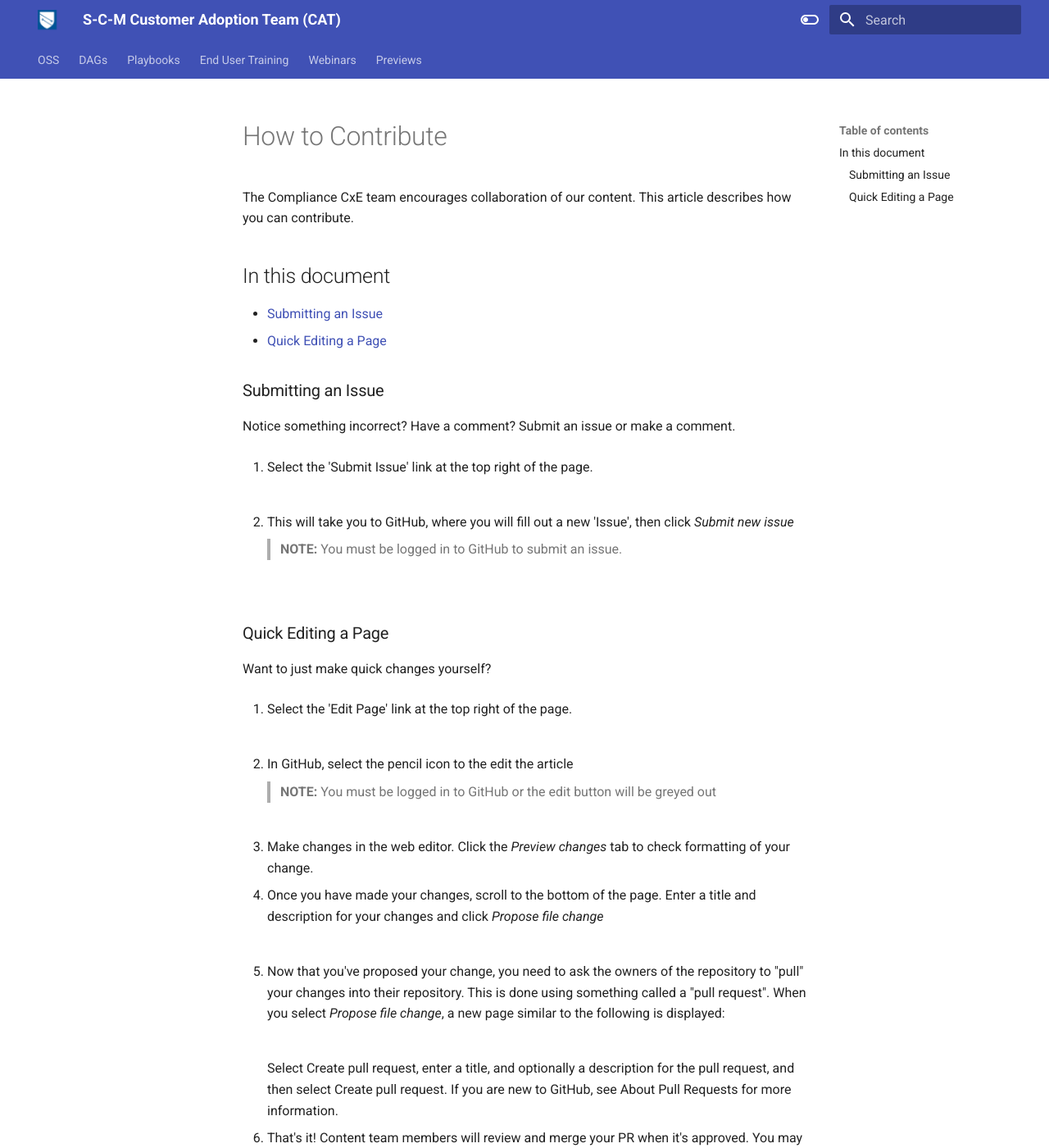
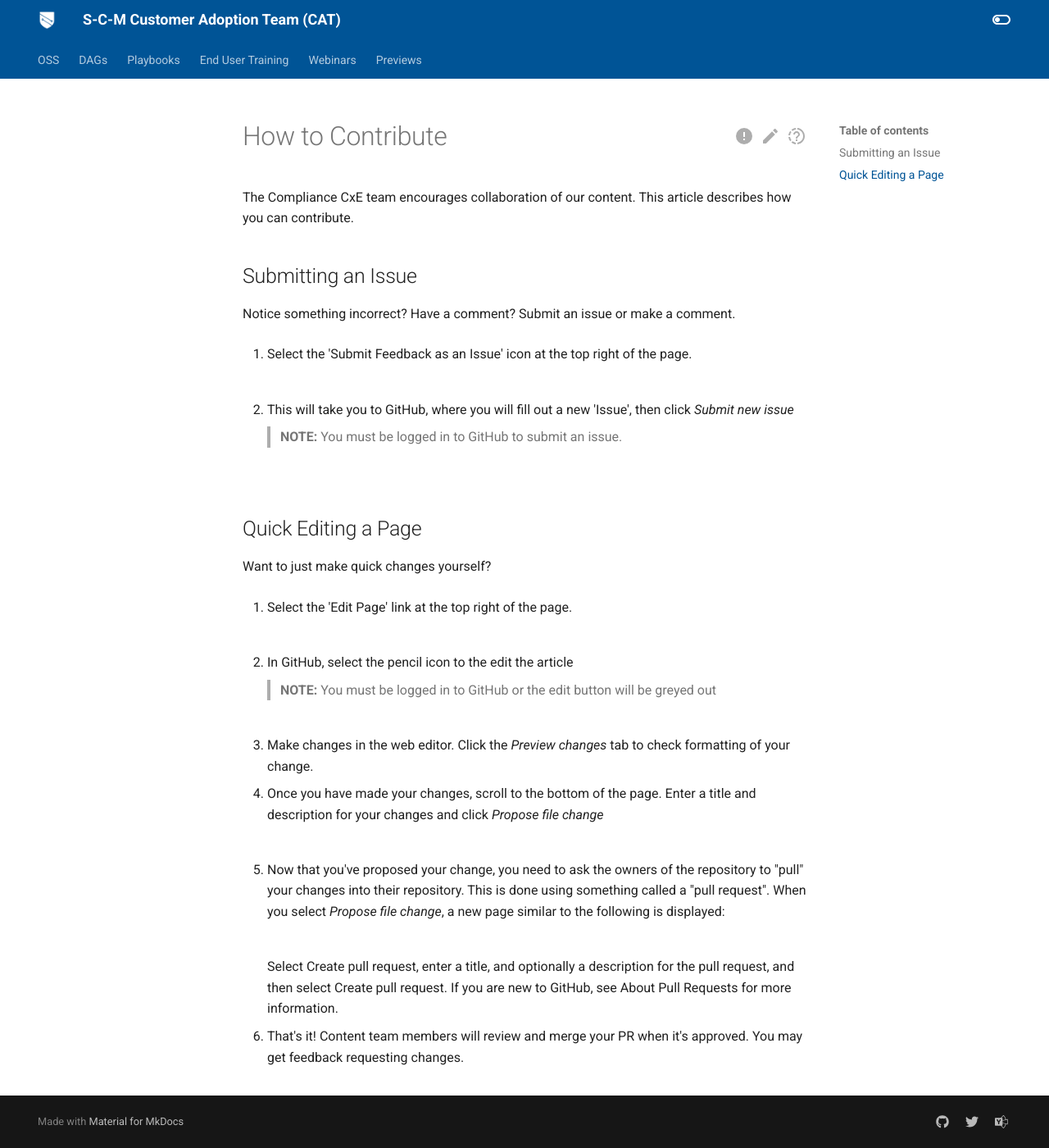
Before and after one commit to microsoft/ComplianceCxE, an MkDocs documentation site: the page built from docs/how-to-contribute.md, in a window 1280 px wide and 1400 px high. Shown: the whole window at 82% size. Built offline with MkDocs 1.6.1 and Material for MkDocs 9.7.7, drawn with Linux system fonts in a browser that asks for light colours; comment, search, counter and statistics services are not loaded; old or Windows-style settings are respelled for this version of MkDocs.

Commit message:
updates to theme/content

```diff
--- a/docs/assets/extra.css
+++ b/docs/assets/extra.css
@@ -14,5 +14,17 @@
     --md-accent-bg-color--light:         #005496;
 }
 [data-md-color-scheme="slate"] {
-    --md-hue: 222;  /*[0, 360] */
+
+    --md-default-bg-color:             hsla(0, 0%, 20%, 1);
+    --md-default-bg-color--light:      hsla(0, 0%, 20%, 0.54);
+    --md-default-bg-color--lighter:    hsla(0, 0%, 20%, 0.26);
+    --md-default-bg-color--lightest:   hsla(0, 0%, 20%, 0.07);
+
+    --md-code-bg-color:                hsla(0, 0%, 20%, 1);
+
+    --md-footer-bg-color:              hsla(0, 0%, 10%, 0.87);
+    --md-footer-bg-color--dark:        hsla(0, 0%, 4%, 1);
+
+    --md-typeset-a-color:              #0066CC;
+
   }
--- a/docs/how-to-contribute.md
+++ b/docs/how-to-contribute.md
@@ -6,16 +6,11 @@
 
 The Compliance CxE team encourages collaboration of our content.  This article describes how you can contribute.
 
-## In this document
-
-* [Submitting an Issue](#submitting-an-issue)
-* [Quick Editing a Page](#quick-editing-a-page)
-
-### Submitting an Issue
+## Submitting an Issue
 
 Notice something incorrect? Have a comment? Submit an issue or make a comment.
 
-1. Select the 'Submit Issue'  link at the top right of the page.
+1. Select the 'Submit Feedback as an Issue'  icon at the top right of the page.
 
     ![](img\submitissue.png)
 
@@ -25,7 +20,7 @@
 
     ![](img\submitissue-github.png)
 
-### Quick Editing a Page
+## Quick Editing a Page
 
 Want to just make quick changes yourself?
 
--- a/mkdocs.yml
+++ b/mkdocs.yml
@@ -1,4 +1,7 @@
 site_name: S-C-M Customer Adoption Team (CAT)
+repo_url: https://github.com/microsoft/ComplianceCxE
+repo_name: microsoft/ComplianceCxE
+edit_uri: https://github.com/microsoft/ComplianceCxE/edit/public/docs
 nav:
     - OSS:
       - One Stop Shop: index.md
@@ -34,6 +37,9 @@
 theme:
   name: material
   language: en
+  icon:
+    repo: fontawesome/brands/github
+  custom_dir: overrides
   logo: img\scm-shield.png
   favicon: img\scm-shield.png
   features:
--- /dev/null
+++ b/overrides/main.html
@@ -0,0 +1,72 @@
+<!--
+  Copyright (c) 2016-2021 Martin Donath <martin.donath@squidfunk.com>
+
+  Permission is hereby granted, free of charge, to any person obtaining a copy
+  of this software and associated documentation files (the "Software"), to
+  deal in the Software without restriction, including without limitation the
+  rights to use, copy, modify, merge, publish, distribute, sublicense, and/or
+  sell copies of the Software, and to permit persons to whom the Software is
+  furnished to do so, subject to the following conditions:
+
+  The above copyright notice and this permission notice shall be included in
+  all copies or substantial portions of the Software.
+
+  THE SOFTWARE IS PROVIDED "AS IS", WITHOUT WARRANTY OF ANY KIND, EXPRESS OR
+  IMPLIED, INCLUDING BUT NOT LIMITED TO THE WARRANTIES OF MERCHANTABILITY,
+  FITNESS FOR A PARTICULAR PURPOSE AND NON-INFRINGEMENT. IN NO EVENT SHALL THE
+  AUTHORS OR COPYRIGHT HOLDERS BE LIABLE FOR ANY CLAIM, DAMAGES OR OTHER
+  LIABILITY, WHETHER IN AN ACTION OF CONTRACT, TORT OR OTHERWISE, ARISING
+  FROM, OUT OF OR IN CONNECTION WITH THE SOFTWARE OR THE USE OR OTHER DEALINGS
+  IN THE SOFTWARE.
+-->
+
+{% extends "base.html" %}
+
+{% block content %}
+
+    <!-- Edit button -->
+    {% if page.edit_url %}
+        <a
+        href="/how-to-contribute/"
+        title="How to Contribute"
+        class="md-content__button md-icon"
+        >
+        {% include ".icons/material/progress-question.svg" %}
+        </a>
+        <a
+        href="{{ page.edit_url }}"
+        title="{{ lang.t('edit.link.title') }}"
+        class="md-content__button md-icon"
+        >
+        {% include ".icons/material/pencil.svg" %}
+        </a>
+        <a
+        href="https://github.com/microsoft/ComplianceCxE/issues/new?title=&body=%0A%0A%5BEnter%20feedback%20here%5D%0A%0A%0A---%0A%23%23%23%23%20Document%20Details%0A%0A⚠%20*Do%20not%20edit%20this%20section.%20It%20is%20required%20for%20tracking%0A%0APage%20Path%3Ahttps://github.com/microsoft/ComplianceCxE/blob/public/docs/{{page.url}}"
+        title="Submit Feedback as an Issue"
+        class="md-content__button md-icon"
+        >
+        {% include ".icons/material/alert-circle.svg" %}
+        </a>
+    {% endif %}
+
+    <!--
+        Hack: check whether the content contains a h1 headline. If it
+        doesn't, the page title (or respectively site name) is used
+        as the main headline.
+    -->
+    {% if not "\x3ch1" in page.content %}
+        <h1>{{ page.title | d(config.site_name, true)}}</h1>
+    {% endif %}
+
+    <!-- Markdown content -->
+    {{ page.content }}
+
+    <!-- Last update of source file -->
+    {% if page and page.meta %}
+        {% if page.meta.git_revision_date_localized or
+            page.meta.revision_date
+        %}
+        {% include "partials/source-file.html" %}
+        {% endif %}
+    {% endif %}
+{% endblock %}
--- /dev/null
+++ b/overrides/partials/header.html
@@ -0,0 +1,132 @@
+<!--
+  Copyright (c) 2016-2021 Martin Donath <martin.donath@squidfunk.com>
+
+  Permission is hereby granted, free of charge, to any person obtaining a copy
+  of this software and associated documentation files (the "Software"), to
+  deal in the Software without restriction, including without limitation the
+  rights to use, copy, modify, merge, publish, distribute, sublicense, and/or
+  sell copies of the Software, and to permit persons to whom the Software is
+  furnished to do so, subject to the following conditions:
+
+  The above copyright notice and this permission notice shall be included in
+  all copies or substantial portions of the Software.
+
+  THE SOFTWARE IS PROVIDED "AS IS", WITHOUT WARRANTY OF ANY KIND, EXPRESS OR
+  IMPLIED, INCLUDING BUT NOT LIMITED TO THE WARRANTIES OF MERCHANTABILITY,
+  FITNESS FOR A PARTICULAR PURPOSE AND NON-INFRINGEMENT. IN NO EVENT SHALL THE
+  AUTHORS OR COPYRIGHT HOLDERS BE LIABLE FOR ANY CLAIM, DAMAGES OR OTHER
+  LIABILITY, WHETHER IN AN ACTION OF CONTRACT, TORT OR OTHERWISE, ARISING
+  FROM, OUT OF OR IN CONNECTION WITH THE SOFTWARE OR THE USE OR OTHER DEALINGS
+  IN THE SOFTWARE.
+-->
+
+<!-- Header -->
+<header class="md-header" data-md-component="header">
+    <nav
+      class="md-header__inner md-grid"
+      aria-label="{{ lang.t('header.title') }}"
+    >
+
+      <!-- Link to home -->
+      <a
+        href="{{ config.extra.homepage | d(nav.homepage.url, true) | url }}"
+        title="{{ config.site_name | e }}"
+        class="md-header__button md-logo"
+        aria-label="{{ config.site_name }}"
+        data-md-component="logo"
+      >
+        {% include "partials/logo.html" %}
+      </a>
+
+      <!-- Button to open drawer -->
+      <label class="md-header__button md-icon" for="__drawer">
+        {% include ".icons/material/menu" ~ ".svg" %}
+      </label>
+
+      <!-- Header title -->
+      <div class="md-header__title" data-md-component="header-title">
+        <div class="md-header__ellipsis">
+          <div class="md-header__topic">
+            <span class="md-ellipsis">
+              {{ config.site_name }}
+            </span>
+          </div>
+          <div class="md-header__topic" data-md-component="header-topic">
+            <span class="md-ellipsis">
+              {% if page and page.meta and page.meta.title %}
+                {{ page.meta.title }}
+              {% else %}
+                {{ page.title }}
+              {% endif %}
+            </span>
+          </div>
+        </div>
+      </div>
+
+      <!-- Color palette -->
+      {% if not config.theme.palette is mapping %}
+        <form class="md-header__option" data-md-component="palette">
+          {% for option in config.theme.palette %}
+            {% set primary = option.primary | replace(" ", "-") | lower %}
+            {% set accent  = option.accent  | replace(" ", "-") | lower %}
+            <input
+              class="md-option"
+              data-md-color-media="{{ option.media }}"
+              data-md-color-scheme="{{ option.scheme }}"
+              data-md-color-primary="{{ primary }}"
+              data-md-color-accent="{{ accent }}"
+              type="radio"
+              name="__palette"
+              id="__palette_{{ loop.index }}"
+            />
+            {% if option.toggle %}
+              <label
+                class="md-header__button md-icon"
+                title="{{ option.toggle.name }}"
+                for="__palette_{{ loop.index0 or loop.length }}"
+                hidden
+              >
+                {% include ".icons/" ~ option.toggle.icon ~ ".svg" %}
+              </label>
+            {% endif %}
+          {% endfor %}
+        </form>
+      {% endif %}
+
+      <!-- Site language selector -->
+      {% if config.extra.alternate %}
+        <div class="md-header__option"></form>
+          <div class="md-select">
+            {% set icon = config.theme.icon.alternate or "material/translate" %}
+            <button class="md-header__button md-icon">
+              {% include ".icons/" ~ icon ~ ".svg" %}
+            </button>
+            <div class="md-select__inner">
+              <ul class="md-select__list">
+                {% for alt in config.extra.alternate %}
+                  <li class="md-select__item">
+                    <a
+                      href="{{ alt.link | url }}"
+                      hreflang="{{ alt.lang }}"
+                      class="md-select__link"
+                    >
+                      {{ alt.name }}
+                    </a>
+                  </li>
+                  {% endfor %}
+              </ul>
+            </div>
+          </div>
+        </div>
+      {% endif %}
+
+      <!-- Button to open search modal -->
+      {% if "search" in config["plugins"] %}
+        <label class="md-header__button md-icon" for="__search">
+          {% include ".icons/material/magnify.svg" %}
+        </label>
+
+        <!-- Search interface -->
+        {% include "partials/search.html" %}
+      {% endif %}
+  </header>
```
Also changed, not shown: legacy/docs/how-to-contribute.md (+2 -7 lines), docs/img/editpage.png, docs/img/submitissue.png.
